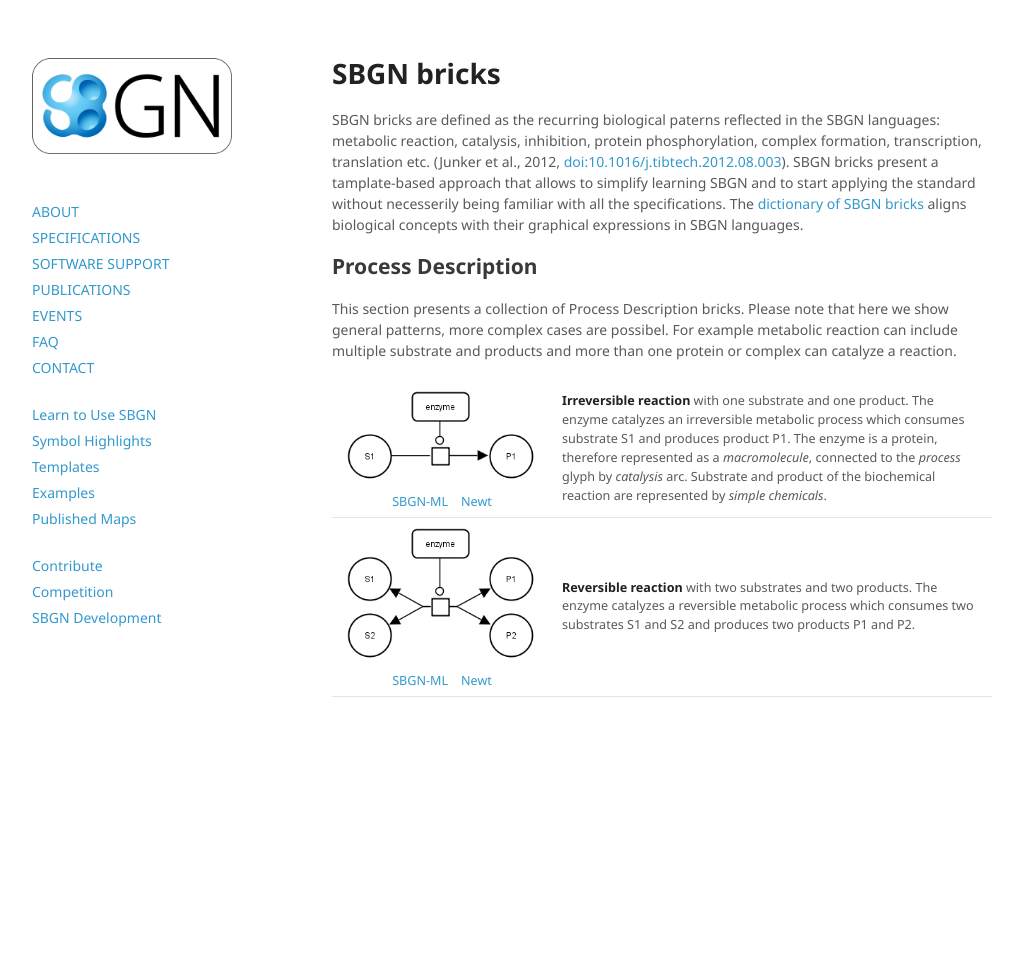
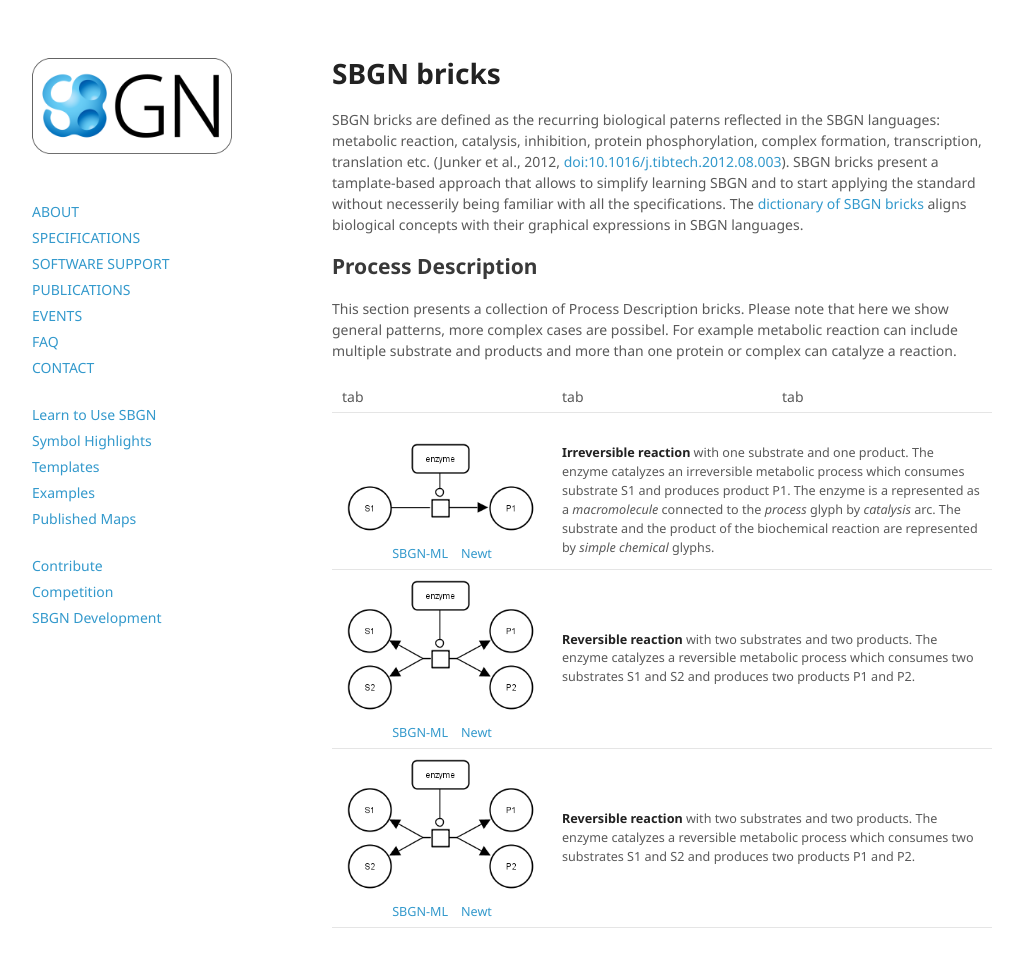
Before and after one commit to sbgn/sbgn, a Jekyll site: the page built from docs/sbgn_bricks.md, in a window 1280 px wide and 998 px high. Shown: the top 967 px of the window, without its empty margins (128-1151 px from the left). Built offline with Jekyll 4.4.1, drawn with Linux system fonts in a browser that asks for light colours; nearby versions of some CDN libraries.

Commit message:
Update sbgn_bricks.md

```diff
--- a/docs/sbgn_bricks.md
+++ b/docs/sbgn_bricks.md
@@ -10,14 +10,23 @@
 
 ## Process Description
 
-<p>This section presents a collection of Process Description bricks. Please note that here we show general patterns, more complex cases are possibel. For example metabolic reaction can include multiple substrate and products and more than one protein or complex can catalyze a reaction.</p>
+This section presents a collection of Process Description bricks. Please note that here we show general patterns, more complex cases are possibel. For example metabolic reaction can include multiple substrate and products and more than one protein or complex can catalyze a reaction.
+
+| - | - |
+| tab | tab | tab |
 
 <table style="font-size:90%;">
     <tr>
       <td style="width: 200px; text-align: center;"><img src="../sbgn/downloads/bricks/PD_catalysis_irr_1_1.png"/> <br />
           <a href="/sbgn/downloads/bricks/PD_catalysis_irr_1_1.sbgn" target="_blank">SBGN-ML</a> &ensp;
           <a href="http://web.newteditor.org/?URL=http://sbgn.github.io/sbgn/downloads/bricks/PD_catalysis_irr_1_1.sbgn" target="_blank">Newt</a></td>
-      <td><strong>Irreversible reaction</strong> with one substrate and one product. The enzyme catalyzes an irreversible metabolic process which consumes substrate S1 and produces product P1. The enzyme is a protein, therefore represented as a <i>macromolecule</i>, connected to the <i>process</i> glyph by <i>catalysis</i> arc. Substrate and product of the biochemical reaction are represented by <i>simple chemicals</i>.</td>
+      <td><strong>Irreversible reaction</strong> with one substrate and one product. The enzyme catalyzes an irreversible metabolic process which consumes substrate S1 and produces product P1. The enzyme is a represented as a <i>macromolecule</i> connected to the <i>process</i> glyph by <i>catalysis</i> arc. The substrate and the product of the biochemical reaction are represented by <i>simple chemical</i> glyphs.</td>
+    </tr>
+    <tr>
+      <td style="width: 200px; text-align: center;"><img src="../sbgn/downloads/bricks/PD_catalysis_rev_2_2.png"/> <br />
+          <a href="/sbgn/downloads/bricks/PD_catalysis_rev_2_2.sbgn" target="_blank">SBGN-ML</a> &ensp;
+          <a href="http://web.newteditor.org/?URL=http://sbgn.github.io/sbgn/downloads/bricks/PD_catalysis_rev_2_2.sbgn" target="_blank">Newt</a></td>
+      <td><strong>Reversible reaction</strong> with two substrates and two products. The enzyme catalyzes a reversible metabolic process which consumes two substrates S1 and S2 and produces two products P1 and P2.</td>
     </tr>
     <tr>
       <td style="width: 200px; text-align: center;"><img src="../sbgn/downloads/bricks/PD_catalysis_rev_2_2.png"/> <br />
```
